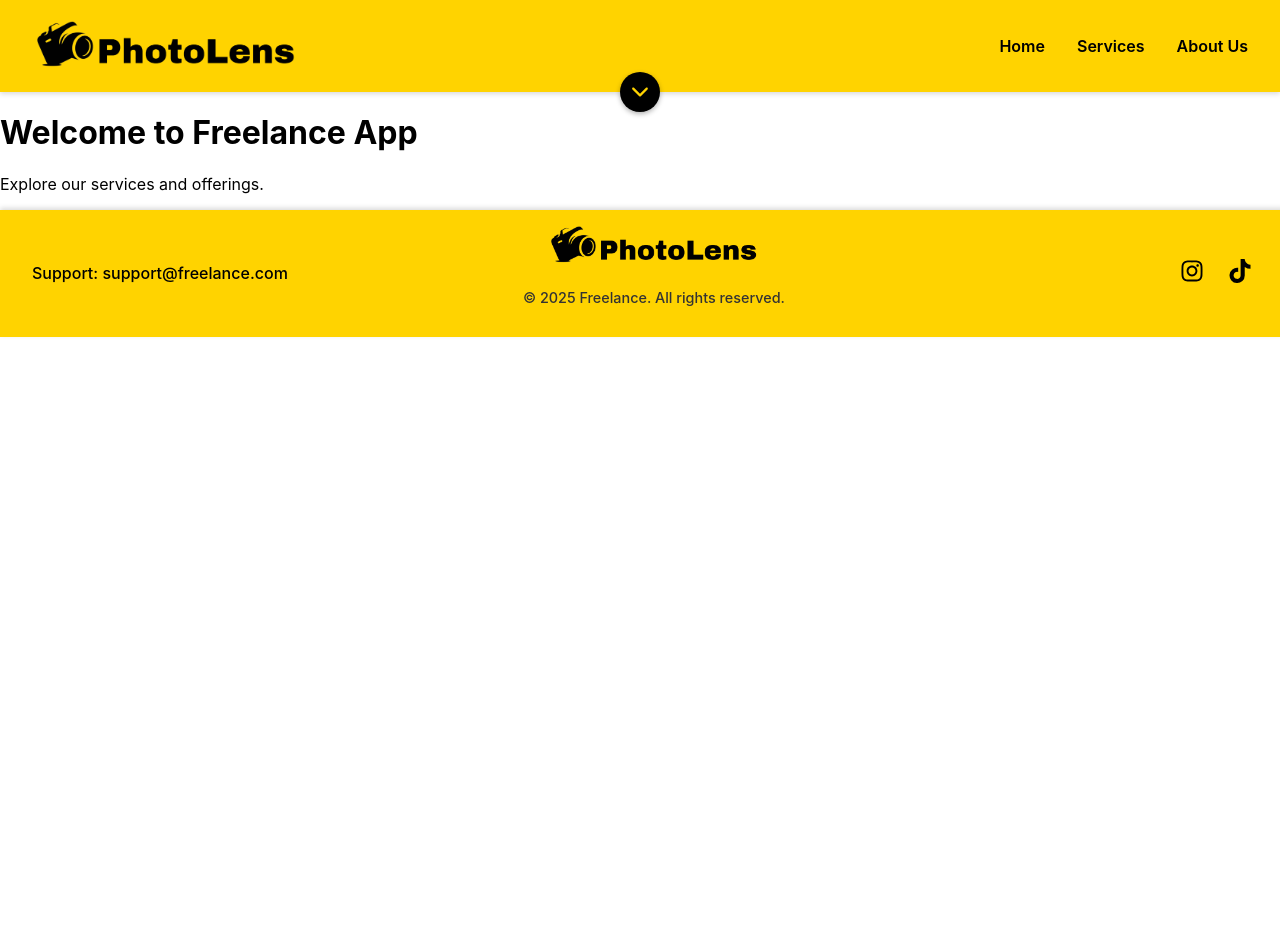
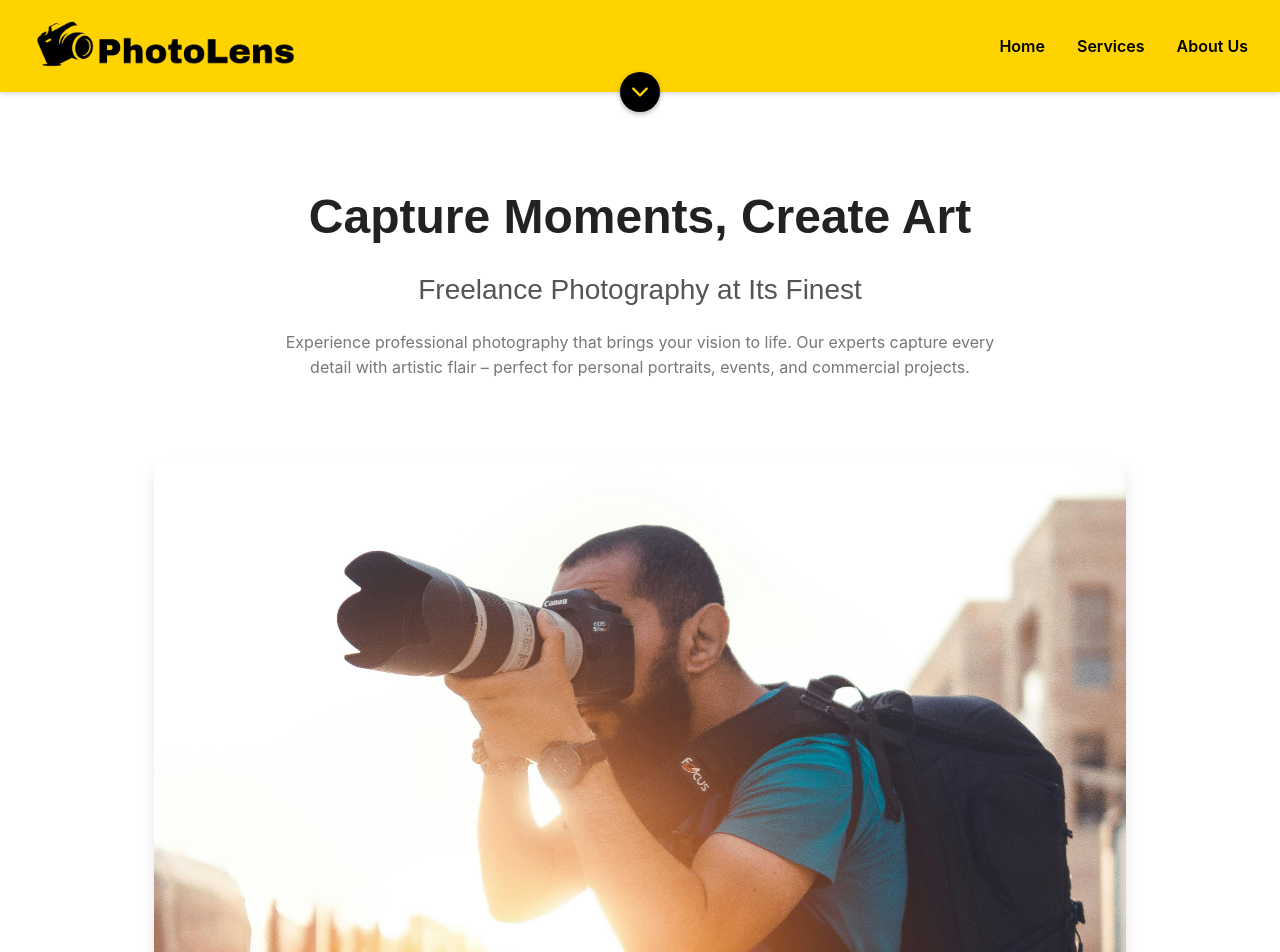
Before and after one commit to elab-development/internet-tehnologije-2024-projekat-photo_services_2021_0382, a React (Create React App) app in the folder foto-usluge-react/: page / in a window 1280 px wide. Shown: the top 952 px of the page. Before the commit the page ends 800 px from the top, so only its background shows below. Built offline with nearby package versions, Linux system fonts and the light colour scheme; no server answers.

Commit message:
Dodata Home.jsx stranica

```diff
--- a/foto-usluge-react/src/App.js
+++ b/foto-usluge-react/src/App.js
@@ -1,18 +1,19 @@
 import React from "react";
+import { BrowserRouter as Router, Route, Routes } from "react-router-dom";
 import NavMenu from "./components/NavMenu";
 import Footer from "./components/Footer";
-import "./App.css";
+import Home from "./pages/Home";
+import "./App.css"
 
 function App() {
   return (
-    <div className="App">
+    <Router>
       <NavMenu />
-      <main>
-        <h1>Welcome to Freelance App</h1>
-        <p>Explore our services and offerings.</p>
-      </main>
+      <Routes>
+        <Route path="/" element={<Home />} />
+      </Routes>
       <Footer />
-    </div>
+    </Router>
   );
 }
 
--- /dev/null
+++ b/foto-usluge-react/src/pages/Home.jsx
@@ -0,0 +1,58 @@
+import React from "react";
+import ImageSlider from "../components/ImageSlider";
+import Card from "../components/Card";
+import useLatestServices from "../hooks/useLatestServices";
+
+const Home = () => {
+  const { latestServices } = useLatestServices();
+
+  const sliderImages = [
+    "/assets/slider1.jpg",
+    "/assets/slider2.jpg",
+    "/assets/slider3.jpg",
+    "/assets/slider4.jpg",
+    "/assets/slider5.jpg",
+    "/assets/slider6.jpg",
+    "/assets/slider7.jpg",
+    "/assets/slider8.jpg",
+    "/assets/slider9.jpg",
+    "/assets/slider10.jpg",
+  ];
+
+  return (
+    <div className="home-container">
+      {/* Hero Section */}
+      <div className="home-text">
+        <h1 className="home-heading">Capture Moments, Create Art</h1>
+        <h3 className="home-subheading">Freelance Photography at Its Finest</h3>
+        <p className="home-description">
+          Experience professional photography that brings your vision to life.
+          Our experts capture every detail with artistic flair – perfect for personal
+          portraits, events, and commercial projects.
+        </p>
+      </div>
+
+      {/* Automatic Image Slider */}
+      <ImageSlider images={sliderImages} interval={3000} className="hero-slider" />
+
+      {/* Latest Services Cards */}
+      <div className="latest-services">
+        <h2>Our Latest Photography Services</h2>
+        <div className="services-slider">
+          {latestServices.map((service, index) => (
+            <Card
+              key={index}
+              title={service.name}
+              description={service.description}
+              price={service.price}
+              link={`/services/${service.id}`}
+              className="service-card"
+            />
+          ))}
+        </div>
+      </div>
+    </div>
+  );
+};
+
+export default Home;
```
